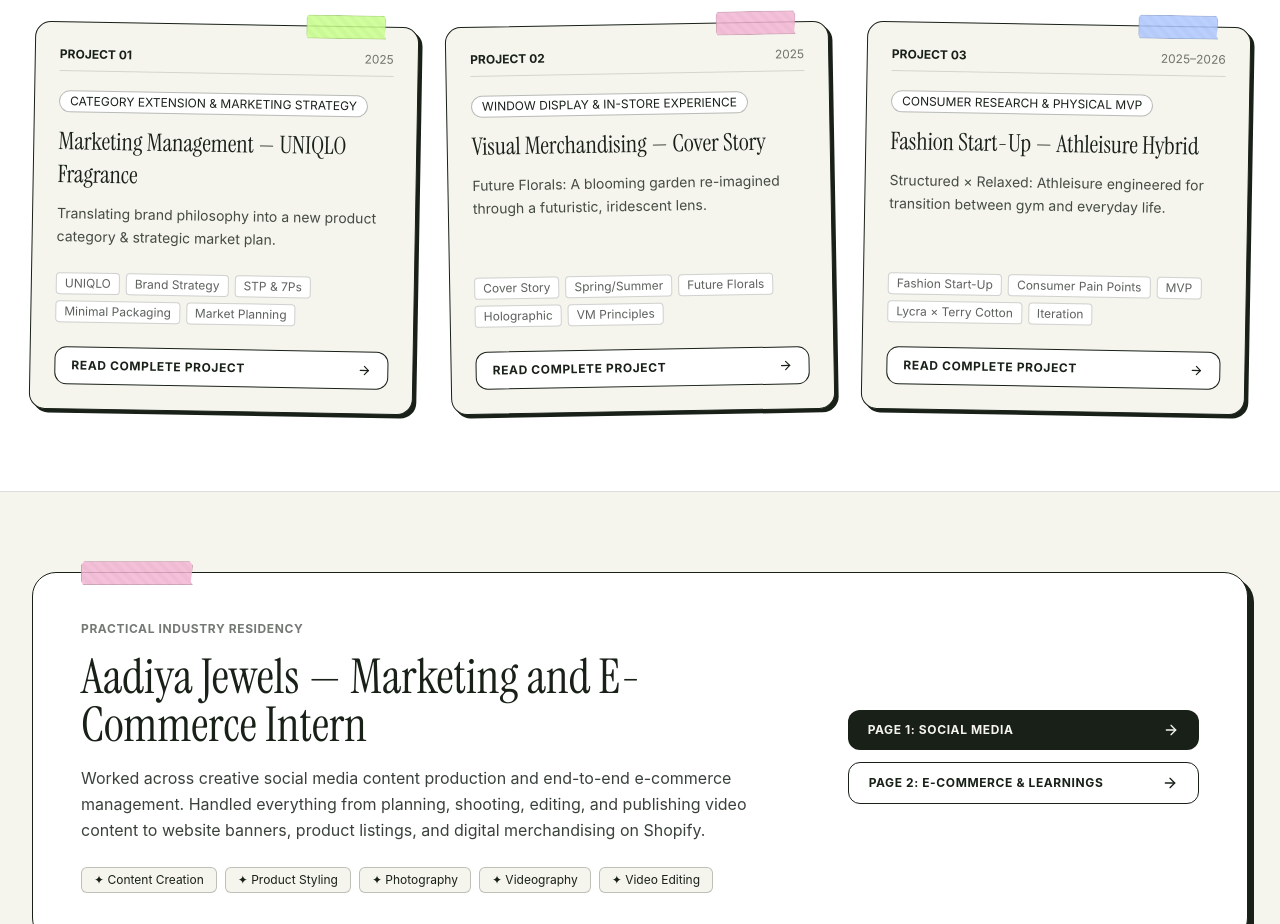
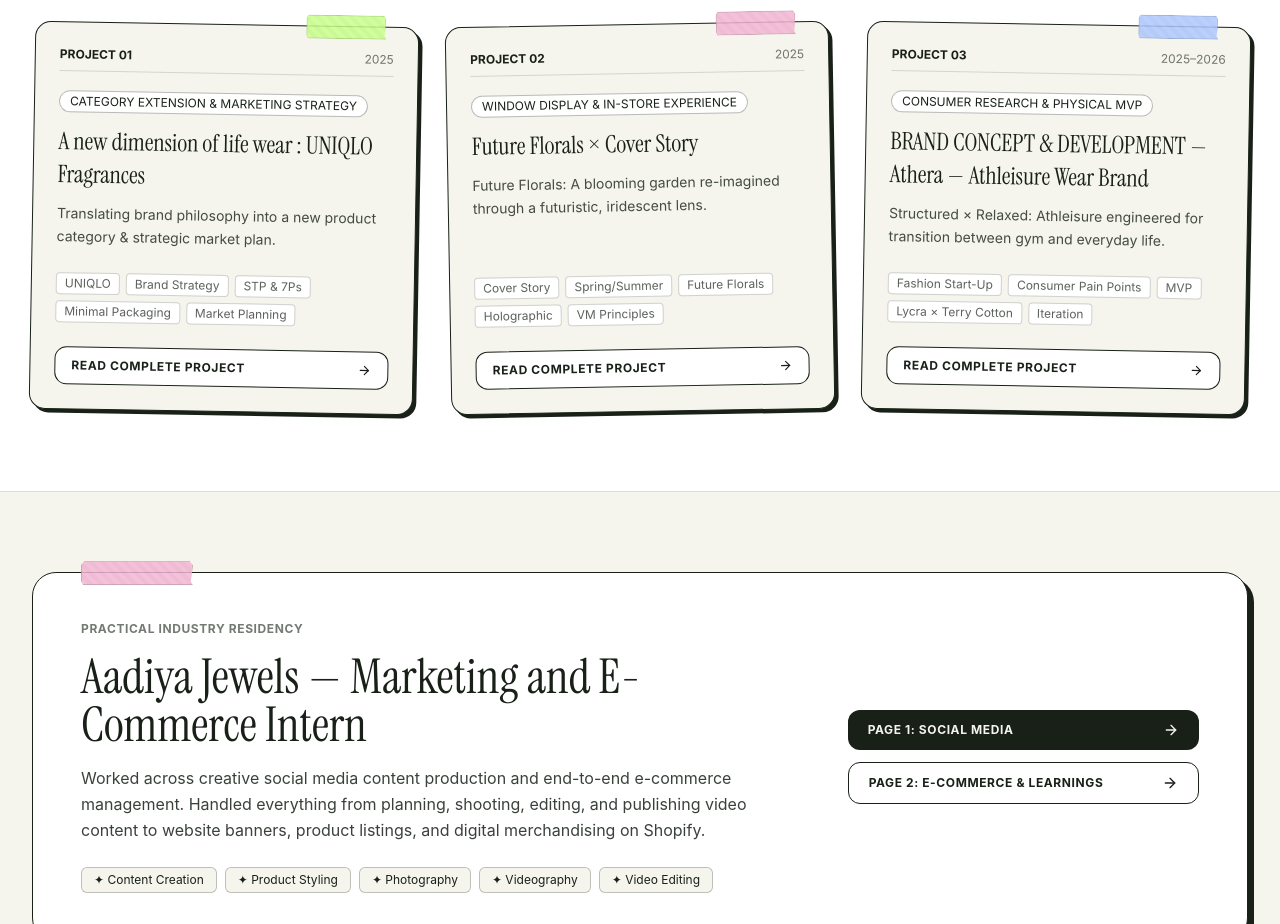
Before and after one commit to srishtij200/srishti, a React (Vite) app: page / in a window 1280 px wide. Shown: the part 1140-2064 px from the top of the page. Built offline with nearby package versions, Linux system fonts and the light colour scheme.

Commit message:
Update selected project headings on home page

```diff
--- a/src/pages/HomePage.tsx
+++ b/src/pages/HomePage.tsx
@@ -19,6 +19,12 @@ export const HomePage: React.FC<HomePageProps> = ({ onOpenInquiry }) => {
     'Marketing Strategy (STP, 7Ps)',
     'E-Commerce & Shopify Management'
   ];
+
+  const homeProjectTitles: Record<string, string> = {
+    'proj-1': 'A new dimension of life wear : UNIQLO Fragrances',
+    'proj-2': 'Future Florals × Cover Story',
+    'proj-3': 'BRAND CONCEPT & DEVELOPMENT — Athera — Athleisure Wear Brand'
+  };
 
   return (
     <div className="bg-[#F5F5ED]">
@@ -202,7 +208,7 @@ export const HomePage: React.FC<HomePageProps> = ({ onOpenInquiry }) => {
                   </span>
 
                   <h3 className="font-serif-display text-2xl text-[#182018] mb-3 leading-snug group-hover:underline decoration-[#182018] underline-offset-4">
-                    {proj.title}
+                    {homeProjectTitles[proj.id] ?? proj.title}
                   </h3>
 
                   <p className="text-sm text-[#182018]/80 leading-relaxed mb-6">
```
